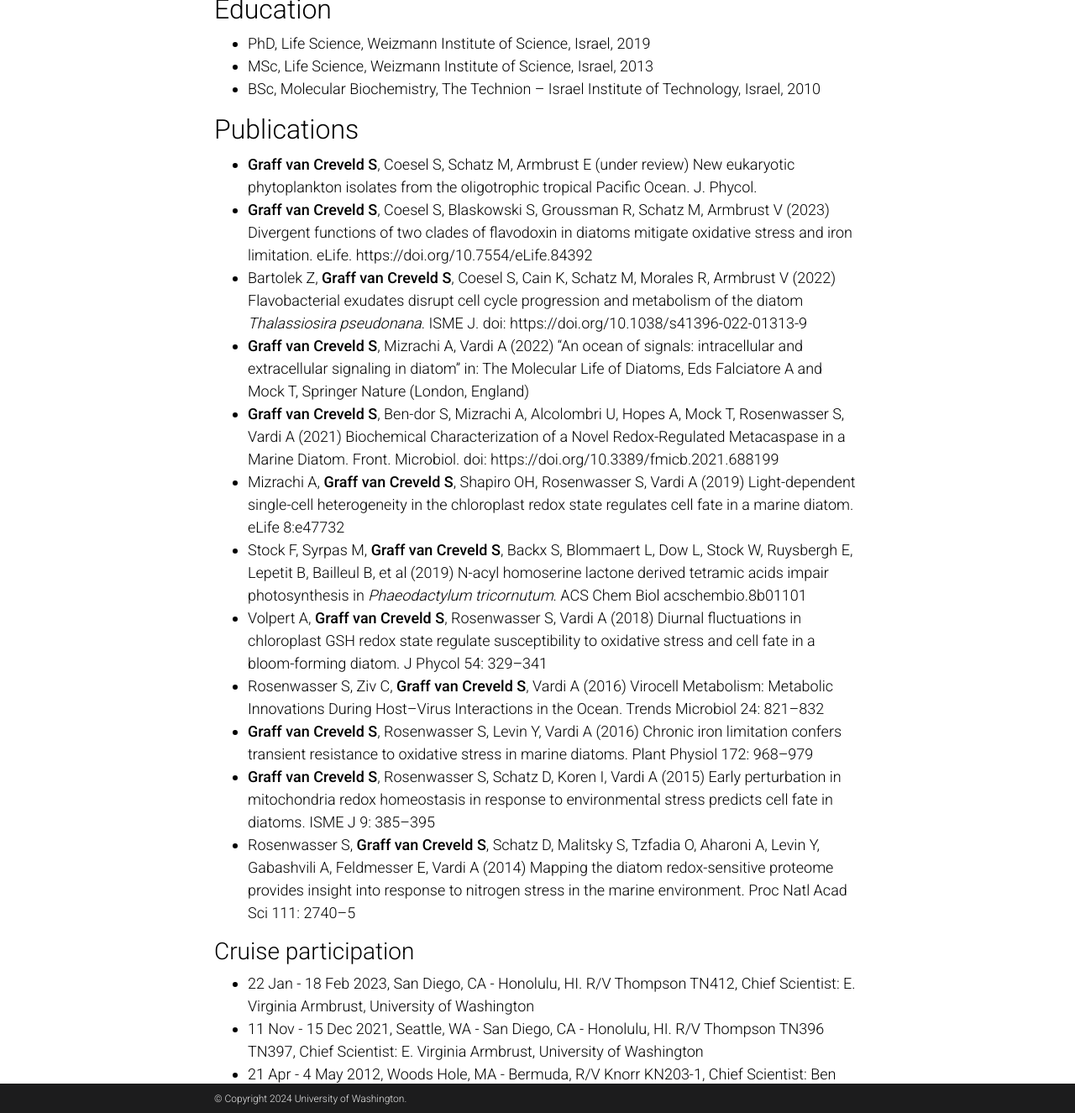
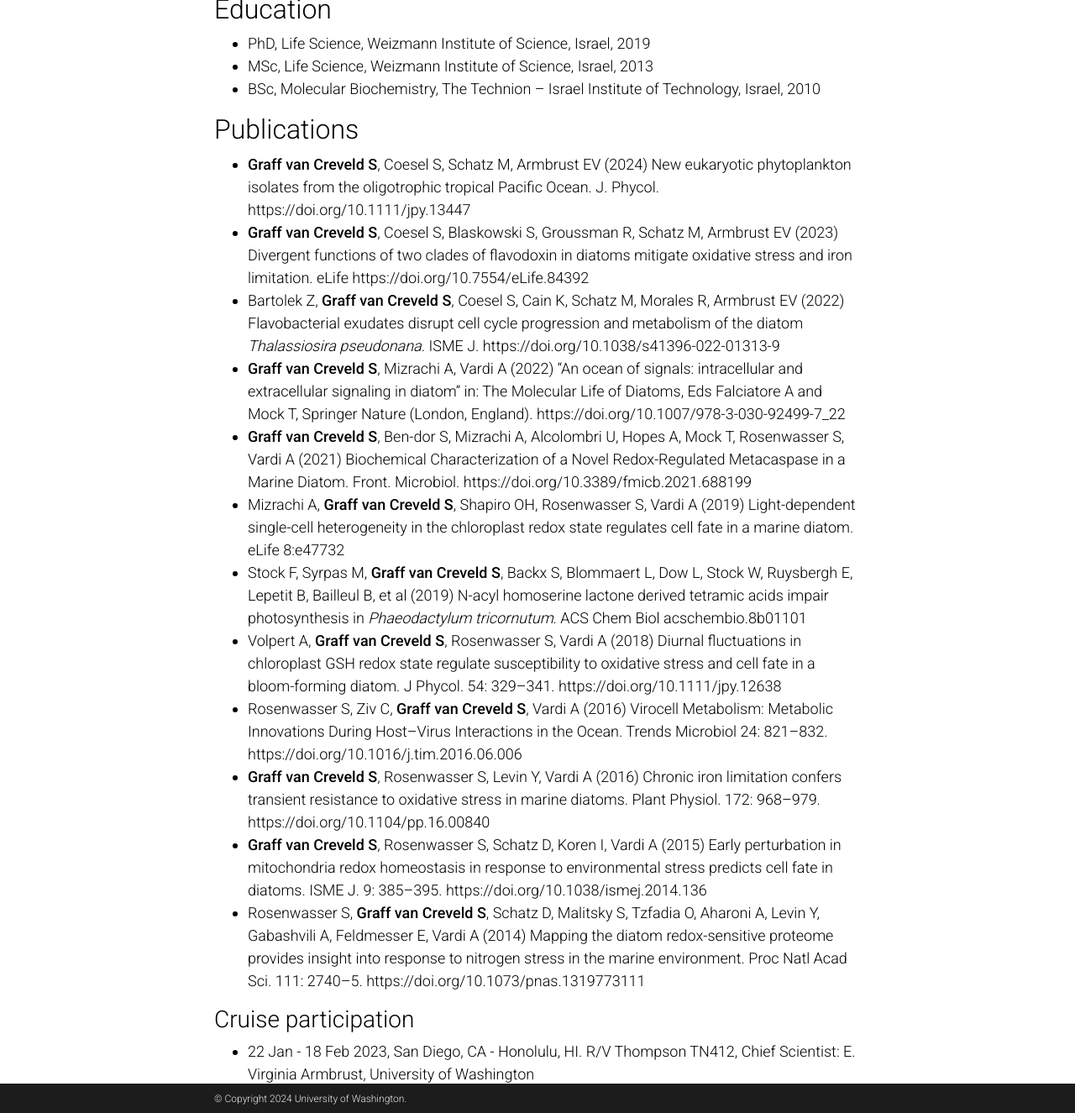
Before and after one commit to armbrustlab/armbrustlab.github.io, a Jekyll site: the page built from _people/graff.md, in a window 1280 px wide and 1400 px high, scrolled down 700 px, cut to the strip 75-1400 px from the top of the window. Shown: the whole strip at 84% size. Built offline with Jekyll 4.4.1, drawn with Linux system fonts in a browser that asks for light colours; full-size pictures stand in for the smaller copies a plugin makes; comment, search, counter and statistics services are not loaded; a style sheet for code colours, icons or effects is not loaded.

Commit message:
Update graff.md

```diff
--- a/_people/graff.md
+++ b/_people/graff.md
@@ -22,18 +22,18 @@ A molecular biologist by training, in my PhD I developed tools, and studied resp
 * BSc, Molecular Biochemistry, The Technion – Israel Institute of Technology, Israel, 2010
 
 ## Publications
-* **Graff van Creveld S**, Coesel S, Schatz M, Armbrust E (under review) New eukaryotic phytoplankton isolates from the oligotrophic tropical Pacific Ocean. J. Phycol.
-* **Graff van Creveld S**, Coesel S, Blaskowski S, Groussman R, Schatz M, Armbrust V (2023) Divergent functions of two clades of flavodoxin in diatoms mitigate oxidative stress and iron limitation. eLife. https://doi.org/10.7554/eLife.84392
-* Bartolek Z, **Graff van Creveld S**, Coesel S, Cain K, Schatz M, Morales R, Armbrust V (2022) Flavobacterial exudates disrupt cell cycle progression and metabolism of the diatom *Thalassiosira pseudonana*. ISME J. doi: https://doi.org/10.1038/s41396-022-01313-9
-* **Graff van Creveld S**, Mizrachi A, Vardi A (2022) “An ocean of signals: intracellular and extracellular signaling in diatom” in: The Molecular Life of Diatoms, Eds Falciatore A and Mock T, Springer Nature (London, England)
-* **Graff van Creveld S**, Ben-dor S, Mizrachi A, Alcolombri U, Hopes A, Mock T, Rosenwasser S, Vardi A (2021) Biochemical Characterization of a Novel Redox-Regulated Metacaspase in a Marine Diatom. Front. Microbiol. doi: https://doi.org/10.3389/fmicb.2021.688199
+* **Graff van Creveld S**, Coesel S, Schatz M, Armbrust EV (2024) New eukaryotic phytoplankton isolates from the oligotrophic tropical Pacific Ocean. J. Phycol. https://doi.org/10.1111/jpy.13447
+* **Graff van Creveld S**, Coesel S, Blaskowski S, Groussman R, Schatz M, Armbrust EV (2023) Divergent functions of two clades of flavodoxin in diatoms mitigate oxidative stress and iron limitation. eLife https://doi.org/10.7554/eLife.84392
+* Bartolek Z, **Graff van Creveld S**, Coesel S, Cain K, Schatz M, Morales R, Armbrust EV (2022) Flavobacterial exudates disrupt cell cycle progression and metabolism of the diatom *Thalassiosira pseudonana*. ISME J. https://doi.org/10.1038/s41396-022-01313-9
+* **Graff van Creveld S**, Mizrachi A, Vardi A (2022) “An ocean of signals: intracellular and extracellular signaling in diatom” in: The Molecular Life of Diatoms, Eds Falciatore A and Mock T, Springer Nature (London, England). https://doi.org/10.1007/978-3-030-92499-7_22
+* **Graff van Creveld S**, Ben-dor S, Mizrachi A, Alcolombri U, Hopes A, Mock T, Rosenwasser S, Vardi A (2021) Biochemical Characterization of a Novel Redox-Regulated Metacaspase in a Marine Diatom. Front. Microbiol. https://doi.org/10.3389/fmicb.2021.688199
 * Mizrachi A, **Graff van Creveld S**, Shapiro OH, Rosenwasser S, Vardi A (2019) Light-dependent single-cell heterogeneity in the chloroplast redox state regulates cell fate in a marine diatom. eLife 8:e47732
 * Stock F, Syrpas M, **Graff van Creveld S**, Backx S, Blommaert L, Dow L, Stock W, Ruysbergh E, Lepetit B, Bailleul B, et al (2019) N-acyl homoserine lactone derived tetramic acids impair photosynthesis in *Phaeodactylum tricornutum*. ACS Chem Biol acschembio.8b01101
-* Volpert A, **Graff van Creveld S**, Rosenwasser S, Vardi A (2018) Diurnal fluctuations in chloroplast GSH redox state regulate susceptibility to oxidative stress and cell fate in a bloom-forming diatom. J Phycol 54: 329–341
-* Rosenwasser S, Ziv C, **Graff van Creveld S**, Vardi A (2016) Virocell Metabolism: Metabolic Innovations During Host–Virus Interactions in the Ocean. Trends Microbiol 24: 821–832
-* **Graff van Creveld S**, Rosenwasser S, Levin Y, Vardi A (2016) Chronic iron limitation confers transient resistance to oxidative stress in marine diatoms. Plant Physiol 172: 968–979
-* **Graff van Creveld S**, Rosenwasser S, Schatz D, Koren I, Vardi A (2015) Early perturbation in mitochondria redox homeostasis in response to environmental stress predicts cell fate in diatoms. ISME J 9: 385–395
-* Rosenwasser S, **Graff van Creveld S**, Schatz D, Malitsky S, Tzfadia O, Aharoni A, Levin Y, Gabashvili A, Feldmesser E, Vardi A (2014) Mapping the diatom redox-sensitive proteome provides insight into response to nitrogen stress in the marine environment. Proc Natl Acad Sci 111: 2740–5
+* Volpert A, **Graff van Creveld S**, Rosenwasser S, Vardi A (2018) Diurnal fluctuations in chloroplast GSH redox state regulate susceptibility to oxidative stress and cell fate in a bloom-forming diatom. J Phycol. 54: 329–341. https://doi.org/10.1111/jpy.12638
+* Rosenwasser S, Ziv C, **Graff van Creveld S**, Vardi A (2016) Virocell Metabolism: Metabolic Innovations During Host–Virus Interactions in the Ocean. Trends Microbiol 24: 821–832. https://doi.org/10.1016/j.tim.2016.06.006
+* **Graff van Creveld S**, Rosenwasser S, Levin Y, Vardi A (2016) Chronic iron limitation confers transient resistance to oxidative stress in marine diatoms. Plant Physiol. 172: 968–979.  https://doi.org/10.1104/pp.16.00840
+* **Graff van Creveld S**, Rosenwasser S, Schatz D, Koren I, Vardi A (2015) Early perturbation in mitochondria redox homeostasis in response to environmental stress predicts cell fate in diatoms. ISME J. 9: 385–395. https://doi.org/10.1038/ismej.2014.136
+* Rosenwasser S, **Graff van Creveld S**, Schatz D, Malitsky S, Tzfadia O, Aharoni A, Levin Y, Gabashvili A, Feldmesser E, Vardi A (2014) Mapping the diatom redox-sensitive proteome provides insight into response to nitrogen stress in the marine environment. Proc Natl Acad Sci. 111: 2740–5. https://doi.org/10.1073/pnas.1319773111
 
 ### Cruise participation
 * 22 Jan - 18 Feb 2023, San Diego, CA - Honolulu, HI. R/V Thompson TN412, Chief Scientist: E. Virginia Armbrust, University of Washington
```
